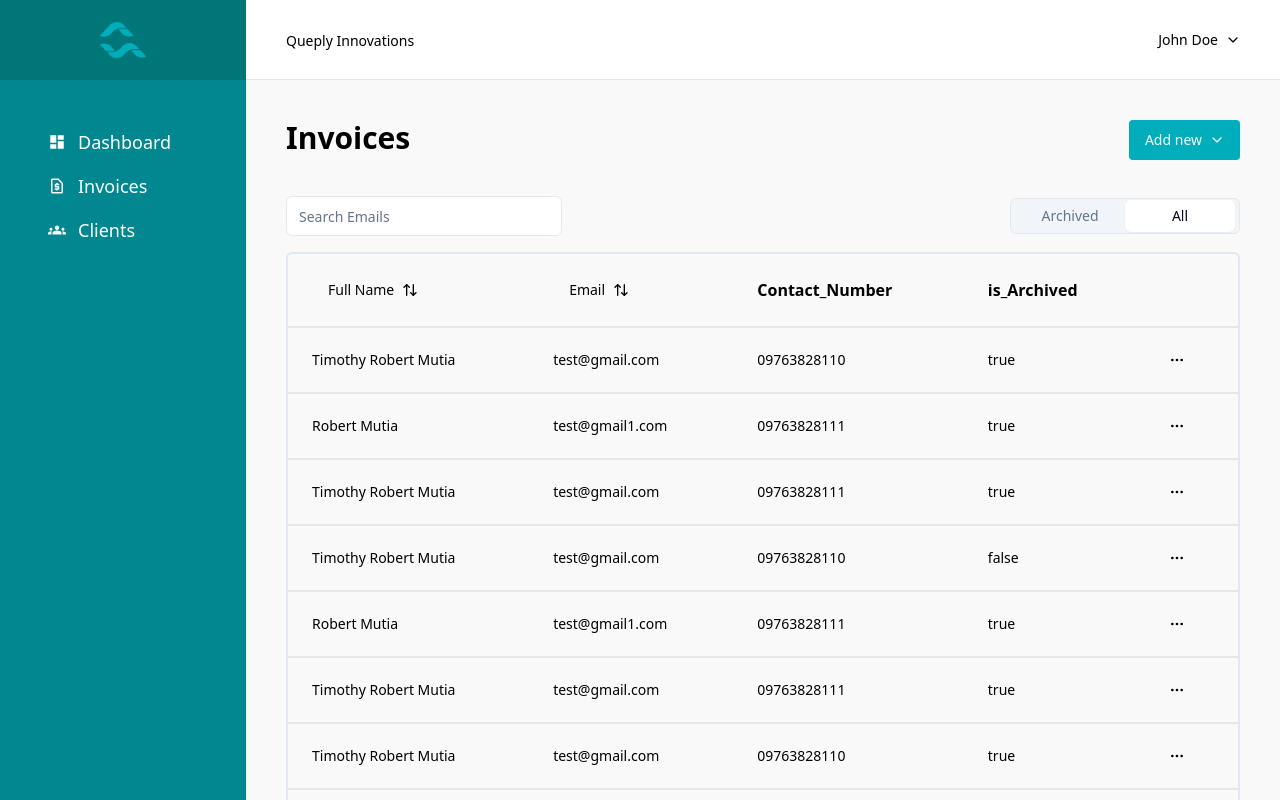
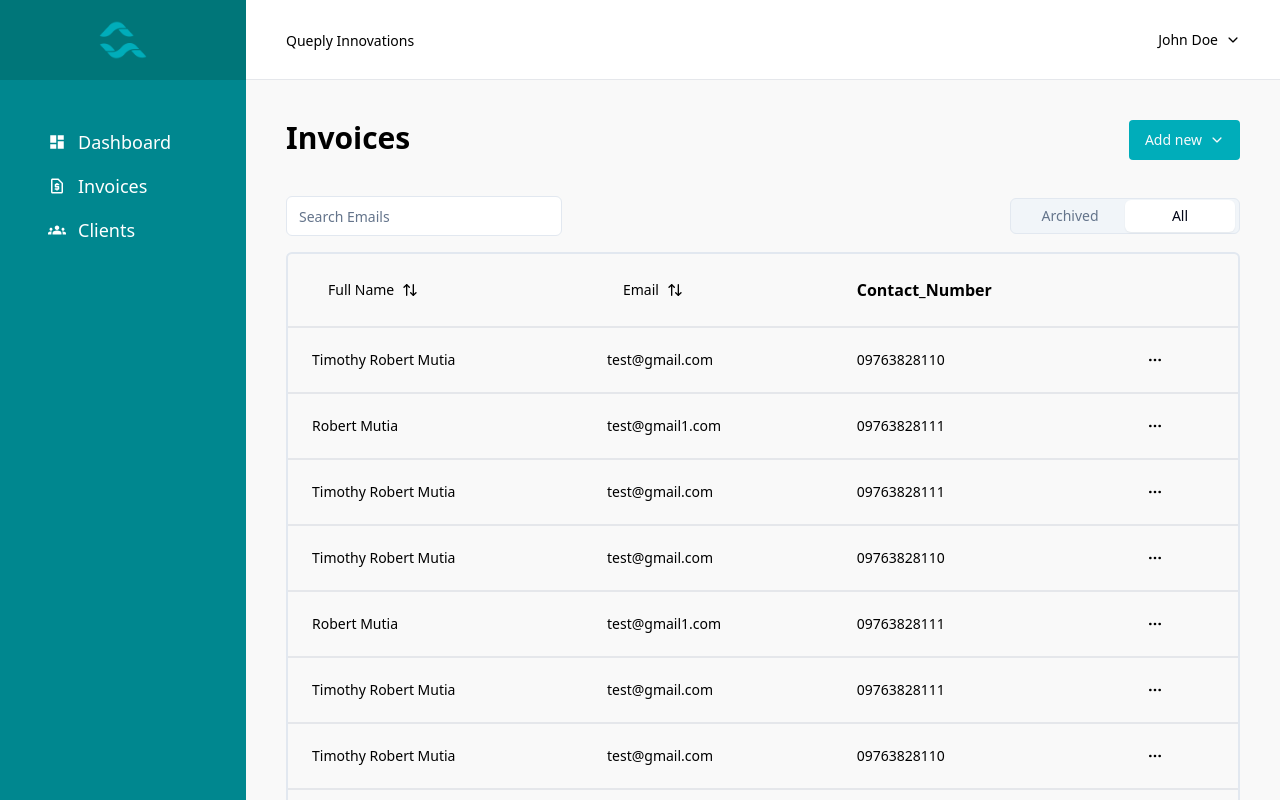
Before and after one commit to clintafk/queply_invoice_system, a React (Vite) app: page /Clients in a window 1280 px wide. Shown: the top 800 px of the page. Built offline with nearby package versions, Linux system fonts and the light colour scheme.

Commit message:
added some logic to hide the is_archived column

```diff
--- a/src/components/ui/ClientDataTable.tsx
+++ b/src/components/ui/ClientDataTable.tsx
@@ -100,11 +100,12 @@ export function ClientDataTable<TData, TValue>({
         <Table>
           <TableHeader>
             {table.getHeaderGroups().map((headerGroup) => (
+
               <TableRow key={headerGroup.id}>
                 {headerGroup.headers.map((header) => {
                   return (
                     <TableHead className="font-semibold text-base text-black 0 px-6 py-4" key={header.id}>
-                      {header.isPlaceholder
+                      {header.isPlaceholder || header.column.columnDef.header === "is_Archived"
                         ? null
                         : flexRender(
                             header.column.columnDef.header,
@@ -117,7 +118,11 @@ export function ClientDataTable<TData, TValue>({
             ))}
           </TableHeader>
           <TableBody>
-            {table.getRowModel().rows?.length ? (
+            {table.getRowModel().rows?.filter((row) => (
+              row.getVisibleCells().map((cell) => (
+                cell.column.columnDef.header === "is_Archived" ? cell.column.toggleVisibility(false) : cell
+              ))
+            )).length ? (
               table.getRowModel().rows.map((row) => (
                 <TableRow className="border-t-2"
                   key={row.id}
@@ -125,8 +130,9 @@ export function ClientDataTable<TData, TValue>({
                 >
                   {row.getVisibleCells().map((cell) => (
                     <TableCell className="px-6 py-4" key={cell.id}>
-                      {flexRender(cell.column.columnDef.cell, cell.getContext())}
+                    {flexRender(cell.column.columnDef.cell, cell.getContext())}
                     </TableCell>
+
                   ))}
                 </TableRow>
               ))
```
